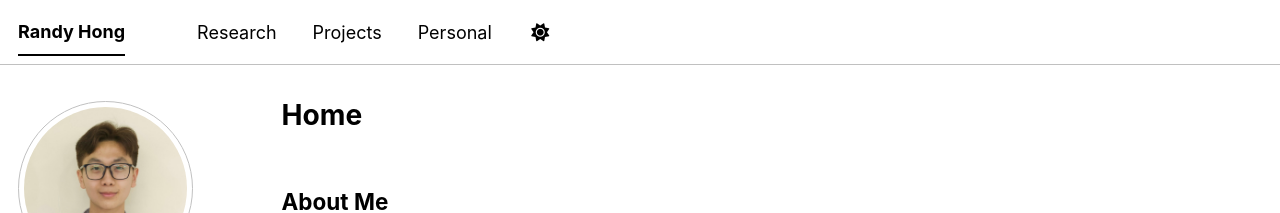
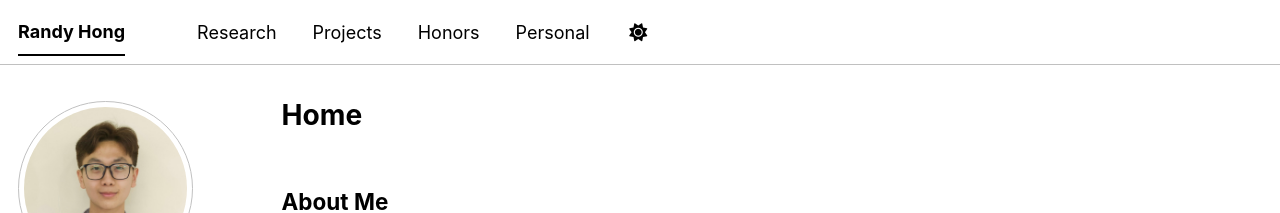
Before and after one commit to randyhongg/randyhongg.github.io, a Jekyll site: the page built from _pages/about.md, in a window 1280 px wide. Shown: the top 213 px of the page. Built offline with Jekyll 4.4.1, drawn with Linux system fonts in a browser that asks for light colours; a style sheet for code colours, icons or effects is not loaded.

Commit message:
Update navigation.yml

```diff
--- a/_data/navigation.yml
+++ b/_data/navigation.yml
@@ -14,6 +14,9 @@ main:
   - title: "Projects"
     url: /projects/
 
+  - title: "Honors"
+    url: /honors/
+
   - title: "Personal"
     url: /personal/
 
```
